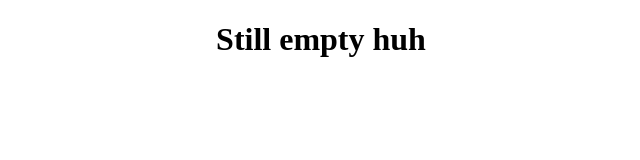
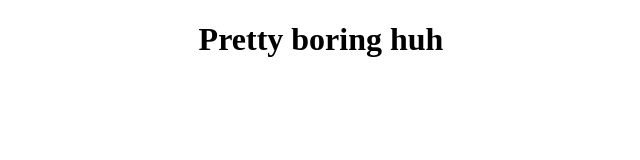
Before and after one commit to JezReal/JezReal.github.io, a plain HTML site: page index.html in a window 1280 px wide. Shown: the whole page, without its empty margins (319-959 px from the left). Drawn offline with Linux system fonts and the light colour scheme.

Commit message:
change content

```diff
--- a/index.html
+++ b/index.html
@@ -6,6 +6,6 @@
   <title>Jezreel | Developer</title>
 </head>
 <body>
-  <h1 style="text-align: center;">Still empty huh</h1>
+  <h1 style="text-align: center;">Pretty boring huh</h1>
 </body>
 </html>
```
